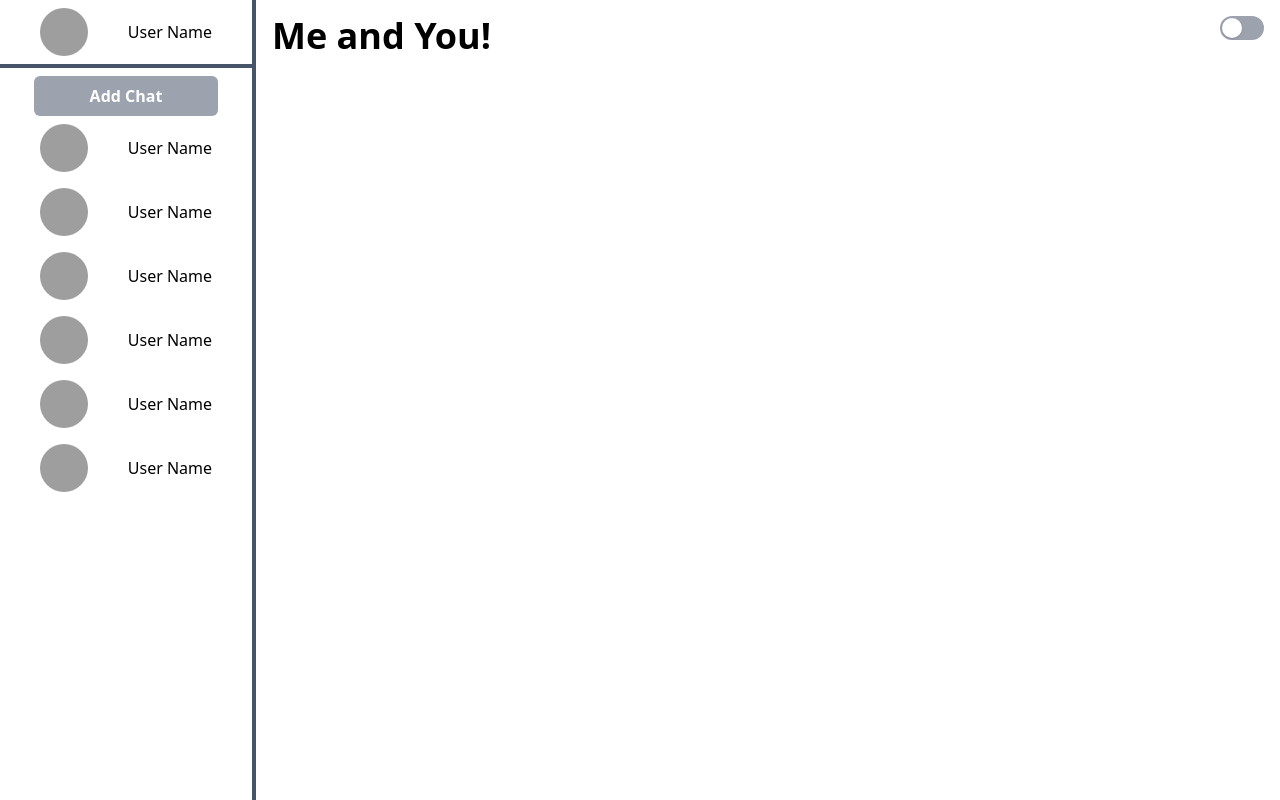
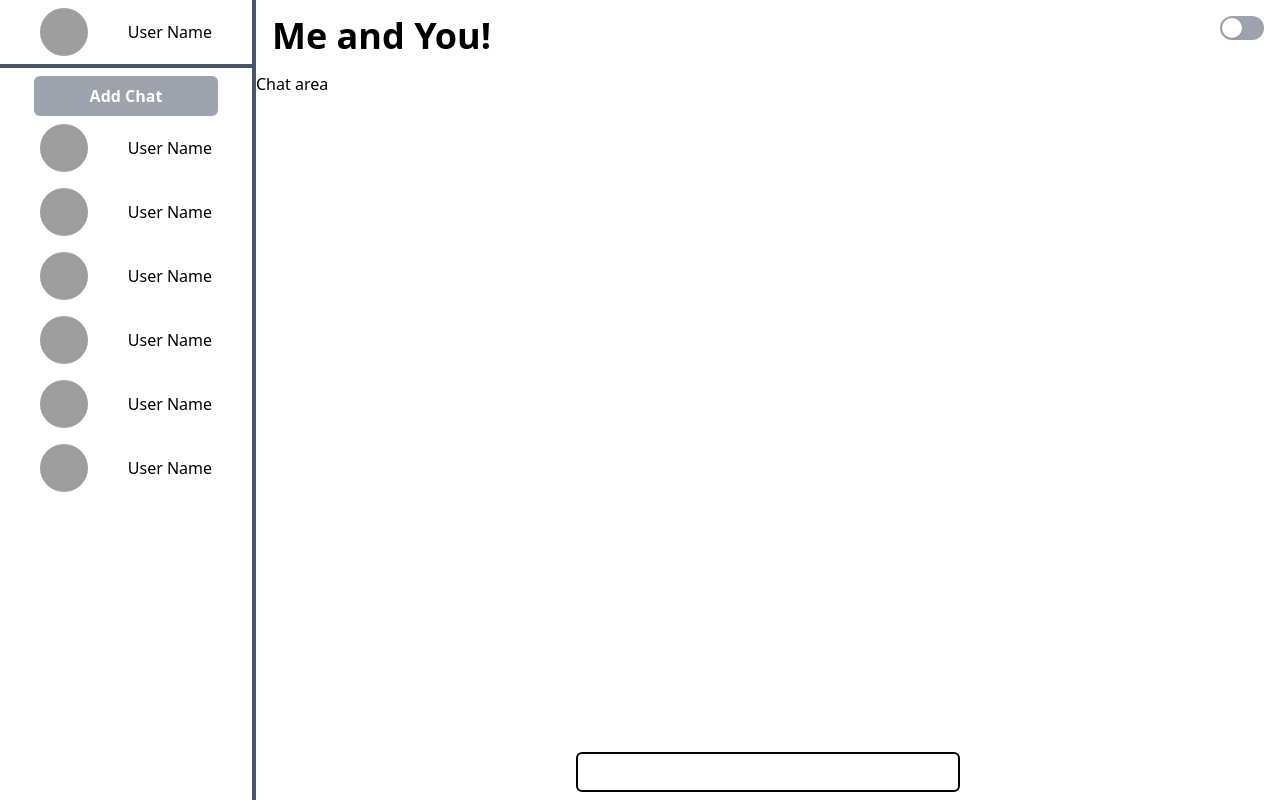
Before and after one commit to TravisBoltz/Me-and-You, a Next.js app: page / in a window 1280 px wide. Built offline with nearby package versions, Linux system fonts and the light colour scheme; grey boxes are pictures that could not be loaded.

Commit message:
chatArea Ui

```diff
--- a/src/app/page.tsx
+++ b/src/app/page.tsx
@@ -3,26 +3,35 @@ import Image from "next/image";
 import { useState } from "react";
 import Header from "@/components/navBar";
 import SideBar from "@/components/sideNav";
+import Submit from "@/components/submit";
+import ChatArea from "@/components/chatArea";
 export default function Home() {
+  //dark mode function
   const [darkMode, setDarkMode] = useState(false);
   const toggleMode = () => {
     setDarkMode(!darkMode);
   }
   return (
-    <div className={`${darkMode && "dark"} flex`}>
+
+    <main className={`${darkMode && "dark"} flex`}>
       <SideBar />
-      <main className="flex max-h-screen w-full justify-between dark:bg-gray-600 p-4">
+      <div className="flex flex-col w-full ">
+        <section className="flex max-h-screen justify-between dark:bg-gray-600 p-4">
+
           <Header />
-        {/* <button onClick={toggleMode} className="bg-black  dark:bg-white text-white  dark:text-black font-bold py-2 px-4 rounded"> {darkMode ? "Light" : "Dark"} </button> */}
-
+          {/* darkmode button */}
           <div>
             <input onClick={toggleMode} type="checkbox" className="peer sr-only opacity-0" id="toggle" />
             <label htmlFor="toggle" className="relative flex h-6 w-11 cursor-pointer items-center rounded-full bg-gray-400 px-0.5 outline-gray-400 transition-colors before:h-5 before:w-5 before:rounded-full before:bg-white before:shadow before:transition-transform before:duration-300 peer-checked:bg-black peer-checked:before:translate-x-full peer-focus-visible:outline peer-focus-visible:outline-offset-2 peer-focus-visible:outline-gray-400 peer-checked:peer-focus-visible:outline-green-500" >
               <span className="sr-only">Enable</span>
             </label>
           </div>
+        </section>
+        <ChatArea />
+        <Submit />
+
+      </div>
     </main>
-    </div>
 
   );
 }
--- /dev/null
+++ b/src/components/chatArea.tsx
@@ -0,0 +1,10 @@
+import React from 'react';
+
+const ChatArea = () => {
+    return (
+        <section className="flex flex-1 dark:bg-gray-600">Chat area</section>
+    );
+}
+
+
+export default ChatArea;
--- /dev/null
+++ b/src/components/submit.tsx
@@ -0,0 +1,13 @@
+import React from 'react';
+
+
+const Submit = () => {
+    return (
+        <main className='dark:bg-gray-600'>
+            <input className='rounded-md h-10 w-96 mx-auto flex mb-2 border-black border-2 dark:border-gray-600' aria-placeholder='Type Your Message....' type='text'></input>
+        </main>
+    );
+}
+
+
+export default Submit;
```
Lines whose indentation alone changed are shown as unchanged.
